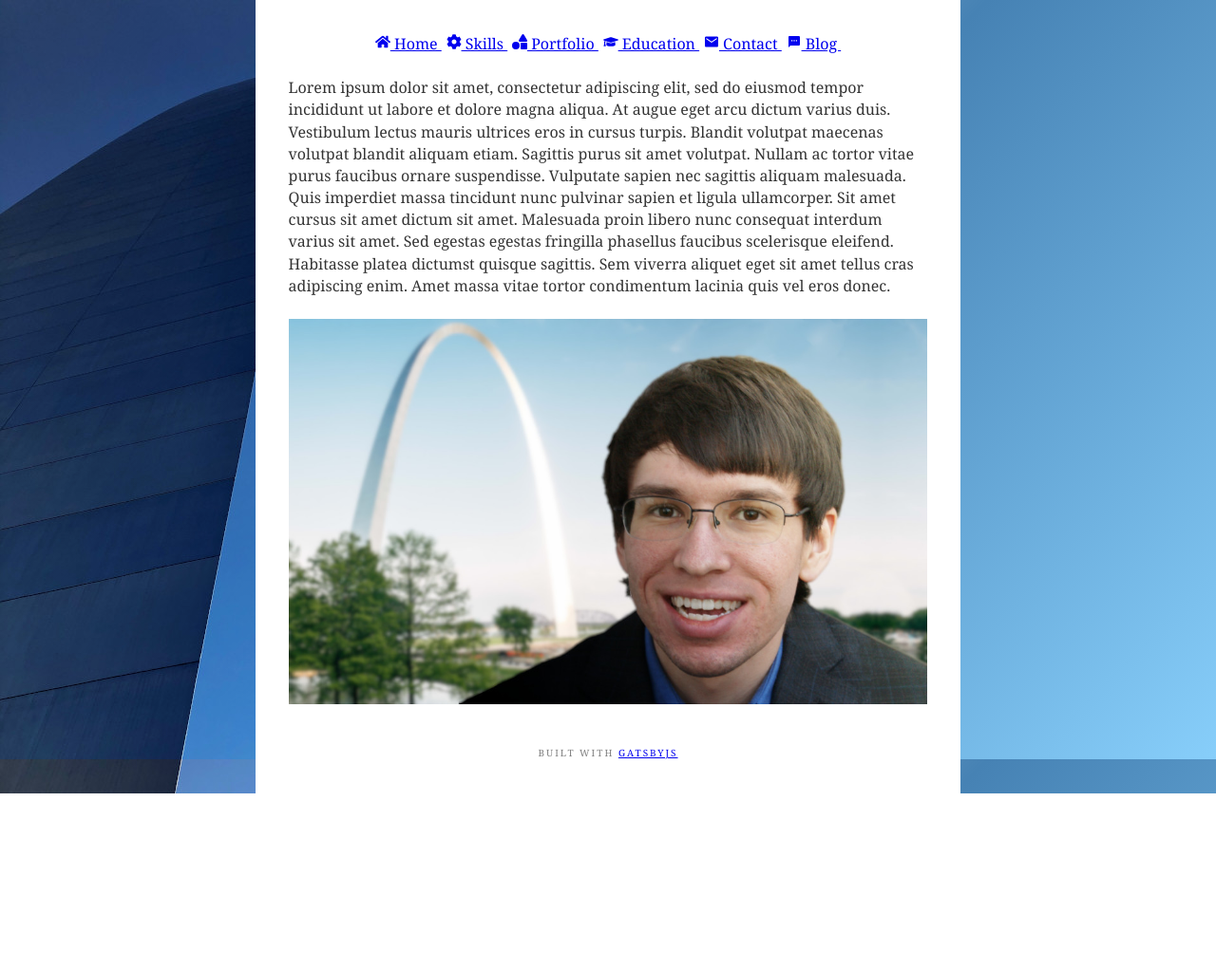
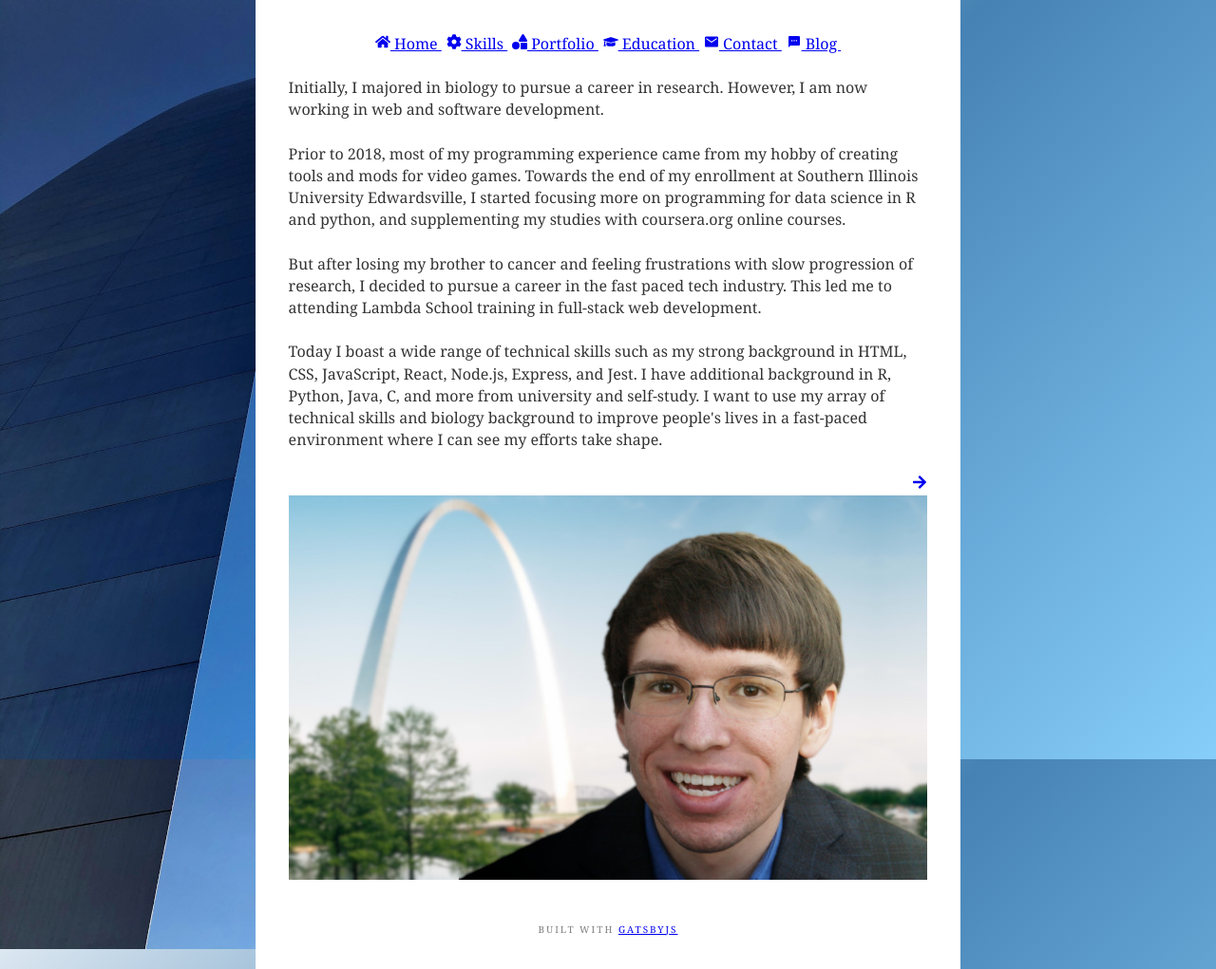
Before and after one commit to EricBanker12/portfolio-react, a Gatsby site: page / in a window 1280 px wide. Shown: the whole page at 95% size. Before the commit the page ends 836 px from the top, so only its background shows below. Built offline with nearby package versions, Linux system fonts and the light colour scheme; Gatsby itself is replaced by a stand-in of ours; some packages are replaced by stand-ins of ours.

Commit message:
add story to home page, add arrow link to skills

```diff
--- a/src/pages/index.js
+++ b/src/pages/index.js
@@ -1,7 +1,8 @@
 import React from 'react'
-import { graphql } from 'gatsby'
+import { graphql, Link } from 'gatsby'
 import get from 'lodash/get'
 import Hemlet from 'react-helmet'
+import { FaArrowRight } from 'react-icons/fa'
 
 import Layout from '../components/Layout'
 import DisplayImage from './../assets/images/main_image.jpg'
@@ -21,20 +22,32 @@ class SiteIndex extends React.Component {
           <meta name="description" content={siteDescription} />
         </Hemlet>
         <p>
-          Lorem ipsum dolor sit amet, consectetur adipiscing elit, sed do
-          eiusmod tempor incididunt ut labore et dolore magna aliqua. At augue
-          eget arcu dictum varius duis. Vestibulum lectus mauris ultrices eros
-          in cursus turpis. Blandit volutpat maecenas volutpat blandit aliquam
-          etiam. Sagittis purus sit amet volutpat. Nullam ac tortor vitae purus
-          faucibus ornare suspendisse. Vulputate sapien nec sagittis aliquam
-          malesuada. Quis imperdiet massa tincidunt nunc pulvinar sapien et
-          ligula ullamcorper. Sit amet cursus sit amet dictum sit amet.
-          Malesuada proin libero nunc consequat interdum varius sit amet. Sed
-          egestas egestas fringilla phasellus faucibus scelerisque eleifend.
-          Habitasse platea dictumst quisque sagittis. Sem viverra aliquet eget
-          sit amet tellus cras adipiscing enim. Amet massa vitae tortor
-          condimentum lacinia quis vel eros donec.
+          Initially, I majored in biology to pursue a career
+          in research. However, I am now working in web and software development.
         </p>
+        <p>
+          Prior to 2018, most of my programming experience came from my hobby
+          of creating tools and mods for video games. Towards the end of my
+          enrollment at Southern Illinois University Edwardsville,
+          I started focusing more on programming for data science in R and python,
+          and supplementing my studies with coursera.org online courses.
+        </p>
+        <p>
+          But after losing my brother to cancer and feeling frustrations with slow
+          progression of research, I decided to pursue a career in the fast paced
+          tech industry. This led me to attending Lambda School training in
+          full-stack web development.
+        </p>
+        <p>
+          Today I boast a wide range of technical skills such as my strong background
+          in HTML, CSS, JavaScript, React, Node.js, Express, and Jest. I have additional
+          background in R, Python, Java, C, and more from university and self-study.
+          I want to use my array of technical skills and biology background to improve
+          people's lives in a fast-paced environment where I can see my efforts take shape.
+        </p>
+        <div style={{textAlign:'right'}}>
+          <Link to={'/skills'}><FaArrowRight/></Link>
+        </div>
         <img src={DisplayImage} alt={siteTitle} />
       </Layout>
     )
```
